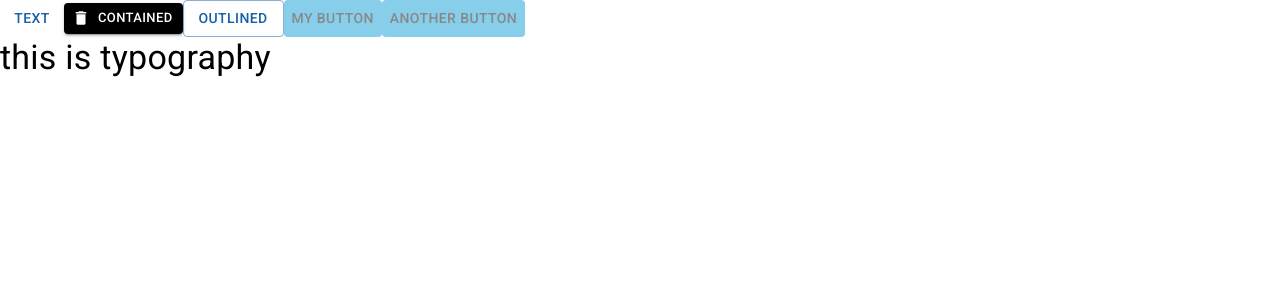
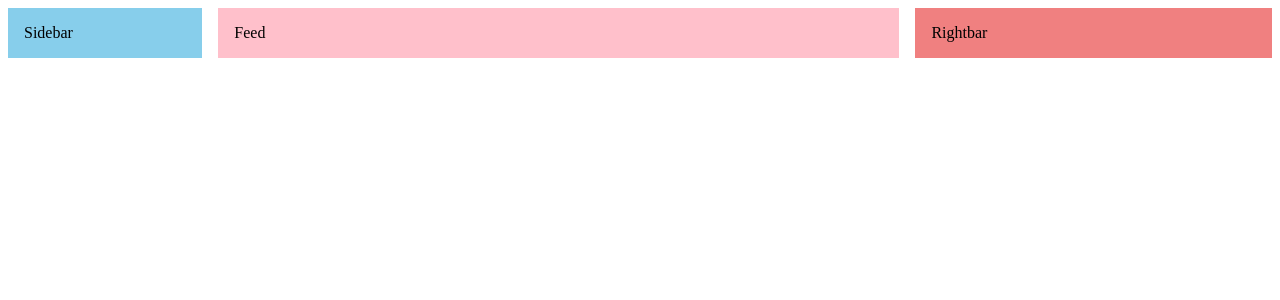
Before and after one commit to Mugisha-isaac/mui5, a Next.js app: page / in a window 1280 px wide. Shown: the top 300 px of the page. Built offline with nearby package versions, Linux system fonts and the light colour scheme.

Commit message:
wip: flexbox

```diff
--- /dev/null
+++ b/components/Feed.jsx
@@ -0,0 +1,10 @@
+import { Box } from '@mui/material'
+import React from 'react'
+
+const Feed = () => {
+  return (
+    <Box bgcolor="pink" flex={4}  p={2}>Feed</Box>
+  )
+}
+
+export default Feed
--- /dev/null
+++ b/components/Rightbar.jsx
@@ -0,0 +1,10 @@
+import React from 'react'
+import { Box } from '@mui/material';
+
+const Rightbar = () => {
+  return (
+    <Box bgcolor="lightcoral" flex={2} p={2} >Rightbar</Box>
+  )
+}
+
+export default Rightbar
--- /dev/null
+++ b/components/Sidebar.jsx
@@ -0,0 +1,10 @@
+import { Box } from '@mui/material'
+import React from 'react'
+
+const Sidebar = () => {
+  return (
+    <Box bgcolor="skyblue" flex={1}  p={2}>Sidebar</Box>
+  )
+}
+
+export default Sidebar
--- a/pages/_app.js
+++ b/pages/_app.js
@@ -1,13 +1,7 @@
-import { ThemeProvider } from '@mui/material'
-import '../styles/globals.css'
-import { theme } from '../themes/theme'
+
 
 function MyApp({ Component, pageProps }) {
-  return (
-    <ThemeProvider theme={theme}>
-      <Component {...pageProps} />
-    </ThemeProvider>
-  )
+  return <Component {...pageProps} />
 }
 
 export default MyApp
--- a/pages/index.js
+++ b/pages/index.js
@@ -1,33 +1,21 @@
-import { Button, styled, Typography } from '@mui/material'
-import Head from 'next/head'
-import Image from 'next/image'
-import styles from '../styles/Home.module.css'
-import DeleteIcon from '@mui/icons-material/Delete';
+
+import Sidebar from '../components/Sidebar';
+import Feed from '../components/Feed';
+import Rightbar from '../components/Rightbar';
+import { Box,Stack } from '@mui/material';
 
 export default function Home() {
 
-  const BlueButton = styled(Button)({
-    backgroundColor:'skyblue', color:'#888', m:5,
-       "&:hover":{
-        backgroundColor:'lightblue'
-      },
-      "&:disabled":{
-        backgroundColor:'gray',
-        color:"white"
-      }
-  })
-
 
   return (
-   <div>
-      <Button variant="text">Text</Button>
-      <Button variant="contained" startIcon={<DeleteIcon />} color='secondary' size='small'>Contained</Button>
-      <Button variant="outlined">Outlined</Button>
-      <BlueButton>My button</BlueButton>
-      <BlueButton>Another button</BlueButton>
-      <Typography variant='h4' component='p' >
-          this is typography
-      </Typography>
-   </div>
+   <Box>
+     {/* navbar */}
+
+     <Stack direction="row" spacing={2} justifyContent="space-between">
+     <Sidebar />
+     <Feed />
+     <Rightbar/>
+     </Stack>
+   </Box>
   )
 }
```
Also changed, not shown: components/Navbar.jsx (added, +9 -0 lines).
